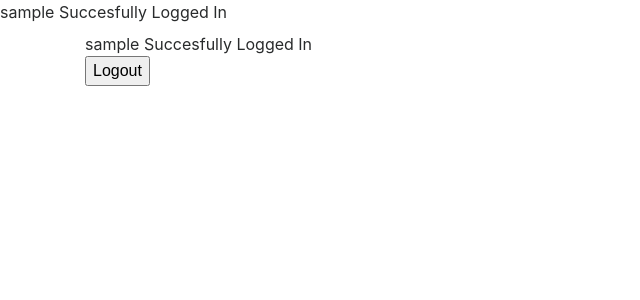
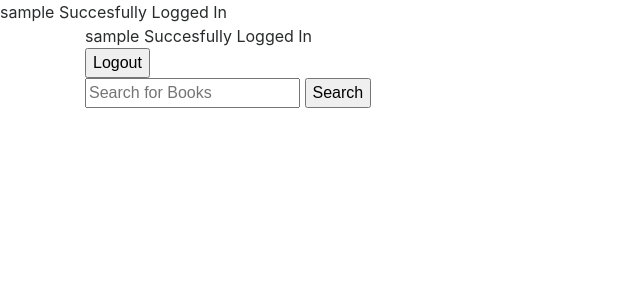
Before and after one commit to CM-MORRIS/webapp-book-review, a Flask app: page /loggedin in a window 1280 px wide. Shown: the top 300 px of the page, without its empty margins (0-640 px from the left). Run offline with Flask 2, Linux system fonts and the light colour scheme; the visitor is signed in with stand-in values (Sample User, id 1); some libraries are stand-ins or nearby versions.

Commit message:
adding book search functionality

```diff
--- a/webapp/application.py
+++ b/webapp/application.py
@@ -89,3 +89,7 @@ def logout():
 @app.route("/error")
 def error():
     return render_template("error.html", message="Username or Password Incorrect")
+
+@app.route("/search", methods=['POST'])
+def search():
+    return render_template("search.html", message="Searching for Book")
--- a/webapp/templates/loggedin.html
+++ b/webapp/templates/loggedin.html
@@ -5,8 +5,13 @@
 {% endblock %}
 
 {% block body %}
-    <h1></h1>
-    {{ message }}
-    <form action="{{ url_for('logout')}}" method="POST">
-      <button>Logout</button>
+  {{ message }}
+  <form action="{{ url_for('logout')}}" method="POST">
+    <button>Logout</button>
+  </form>
+
+  <form action="{{ url_for('search') }}" method="post">
+    <input type="text" name="book_search" placeholder="Search for Books">
+    <button>Search</button>
+  </form>
 {% endblock %}
```
Also changed, not shown: webapp/templates/search.html (added, +12 -0 lines), 1 other file.
